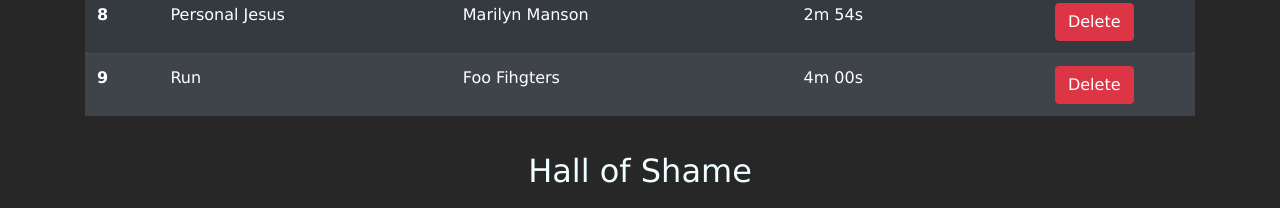
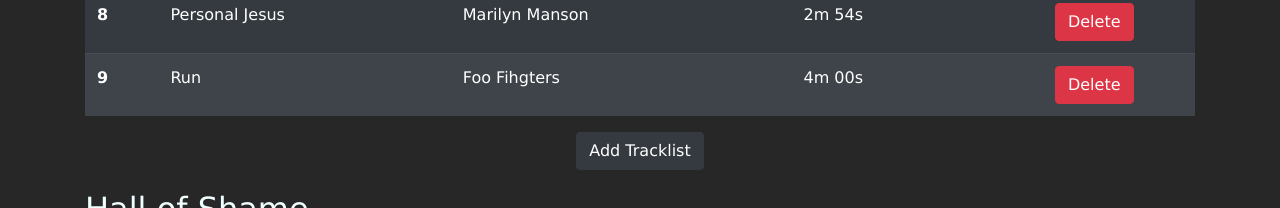
Before and after one commit to ArmndoHg/D9_CSS_Animations, a plain HTML site: page index.html in a window 1280 px wide. Shown: the part 1208-1416 px from the top of the page. Drawn offline with nearby package versions, Linux system fonts and the light colour scheme; grey boxes are pictures that could not be loaded.

Commit message:
Button Add tracklist not functinal.

```diff
--- a/index.html
+++ b/index.html
@@ -195,12 +195,15 @@
     </tr>
   </tbody>
 </table>
+<div class="text-center">
+<button type="button" class="btn btn-dark btn-add">Add Tracklist</button>
+</div>
         </div>
       </div>
 
       <!---------------------HALL OF SHAME----------------------->
 
-      <h2 id="hall" class="text-center">Hall of Shame</h2>
+      <h2 id="hall" class="text- ">Hall of Shame</h2>
 
       <div class="row g-7">
         <div class="col-12 col-md-6 col-lg-4">
--- a/style.css
+++ b/style.css
@@ -113,3 +113,11 @@
   top: 0;
   border-radius: 5px;
 }
+
+.btn-add {
+  transition: box-shadow 1s ease-in-out 0s;
+}
+
+.btn-add:hover {
+  box-shadow: black 5px 5px 20px;
+}
```
